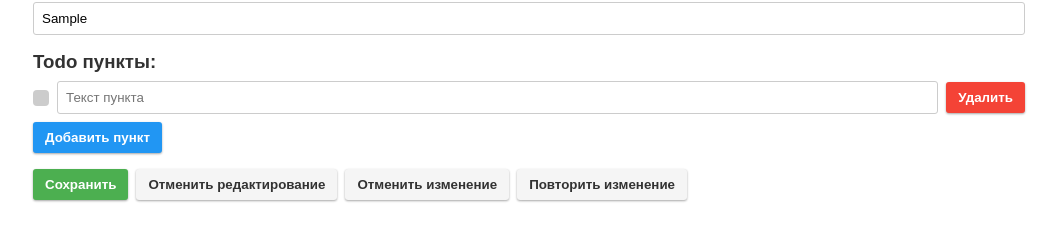
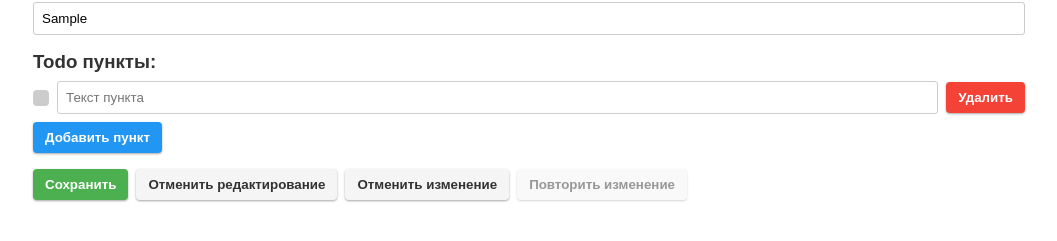
Before and after one commit to alekseylovchikov/notes-app, a Vue app: page /note/new in a window 1280 px wide. Both pictures are taken after typing "Sample" into the empty fields and a click on the button "Добавить пункт". Shown: the part 119-360 px from the top of the page, without its empty margins (111-1168 px from the left). Built offline with nearby package versions, Linux system fonts and the light colour scheme.

Commit message:
refactoring

```diff
--- /dev/null
+++ b/src/components/TodoItem.vue
@@ -0,0 +1,47 @@
+<script lang="ts">
+
+import { defineComponent, PropType } from 'vue';
+import CustomCheckbox from './CustomCheckbox.vue';
+import { TodoItem } from '../models/TodoItem.ts';
+
+export default defineComponent({
+  components: { CustomCheckbox },
+  props: {
+    todo: {
+      type: Object as PropType<TodoItem>,
+      required: true,
+    },
+    index: {
+      type: Number,
+      required: true,
+    },
+  },
+  methods: {
+    removeTodo(index: number) {
+      this.$emit('removeTodo', index);
+    },
+  },
+  emits: {
+    removeTodo: (index: number) => Number.isInteger(index),
+  },
+});
+</script>
+
+<template>
+  <li>
+    <CustomCheckbox v-model="todo.completed" />
+    <input
+      class="form-control"
+      type="text"
+      v-model="todo.text"
+      placeholder="Текст пункта"
+    />
+    <button
+      class="btn btn-danger"
+      type="button"
+      @click="removeTodo(index)"
+    >
+      Удалить
+    </button>
+  </li>
+</template>
--- a/src/style.css
+++ b/src/style.css
@@ -31,14 +31,20 @@ body {
 .btn {
   cursor: pointer;
   padding: 8px 12px;
-  border-radius: 3px;
+  border-radius: 4px;
   border: none;
   box-shadow: 0 1px 3px rgba(0, 0, 0, 0.12), 0 1px 2px rgba(0, 0, 0, 0.24);
   transition: box-shadow 0.3s ease-in-out;
   font-weight: bold;
+  user-select: none;
 }
 
-.btn:hover {
+.btn:disabled {
+  opacity: .5;
+  cursor: not-allowed;
+}
+
+.btn:hover:not(:disabled) {
   box-shadow: 0 3px 6px rgba(0, 0, 0, 0.16), 0 3px 6px rgba(0, 0, 0, 0.23);
 }
 
--- a/src/views/NoteEditView.vue
+++ b/src/views/NoteEditView.vue
@@ -11,22 +11,13 @@
       <div>
         <h3>Todo пункты:</h3>
         <ul>
-          <li v-for="(todo, index) in note.todos" :key="todo.id">
-            <CustomCheckbox v-model="todo.completed" />
-            <input
-              class="form-control"
-              type="text"
-              v-model="todo.text"
-              placeholder="Текст пункта"
-            />
-            <button
-              class="btn btn-danger"
-              type="button"
-              @click="removeTodo(index)"
-            >
-              Удалить
-            </button>
-          </li>
+          <TodoItem
+            v-for="(todo, index) in note.todos"
+            :todo="todo"
+            :index="index"
+            :key="todo.id"
+            @removeTodo="removeTodo"
+          />
         </ul>
         <button class="btn btn-primary" type="button" @click="addTodo">
           Добавить пункт
@@ -94,10 +85,12 @@ import ModalDialog from '../components/ModalDialog.vue';
 import CustomCheckbox from '../components/CustomCheckbox.vue';
 import { Note } from '../models/Note';
 import cloneDeep from 'lodash.clonedeep';
+import TodoItem from '../components/TodoItem.vue';
 
 export default defineComponent({
   name: 'NoteEditView',
   components: {
+    TodoItem,
     ModalDialog,
     CustomCheckbox,
   },
@@ -182,7 +175,9 @@ export default defineComponent({
         const previousState = undoStack.value.pop()!;
         redoStack.value.push(cloneDeep(note));
         Object.assign(note, previousState);
-        isUndoRedoAction = false;
+        setTimeout(() => {
+          isUndoRedoAction = false;
+        }, 0);
       }
     };
 
@@ -192,7 +187,9 @@ export default defineComponent({
         const nextState = redoStack.value.pop()!;
         undoStack.value.push(cloneDeep(note));
         Object.assign(note, nextState);
-        isUndoRedoAction = false;
+        setTimeout(() => {
+          isUndoRedoAction = false;
+        }, 0);
       }
     };
 
```
